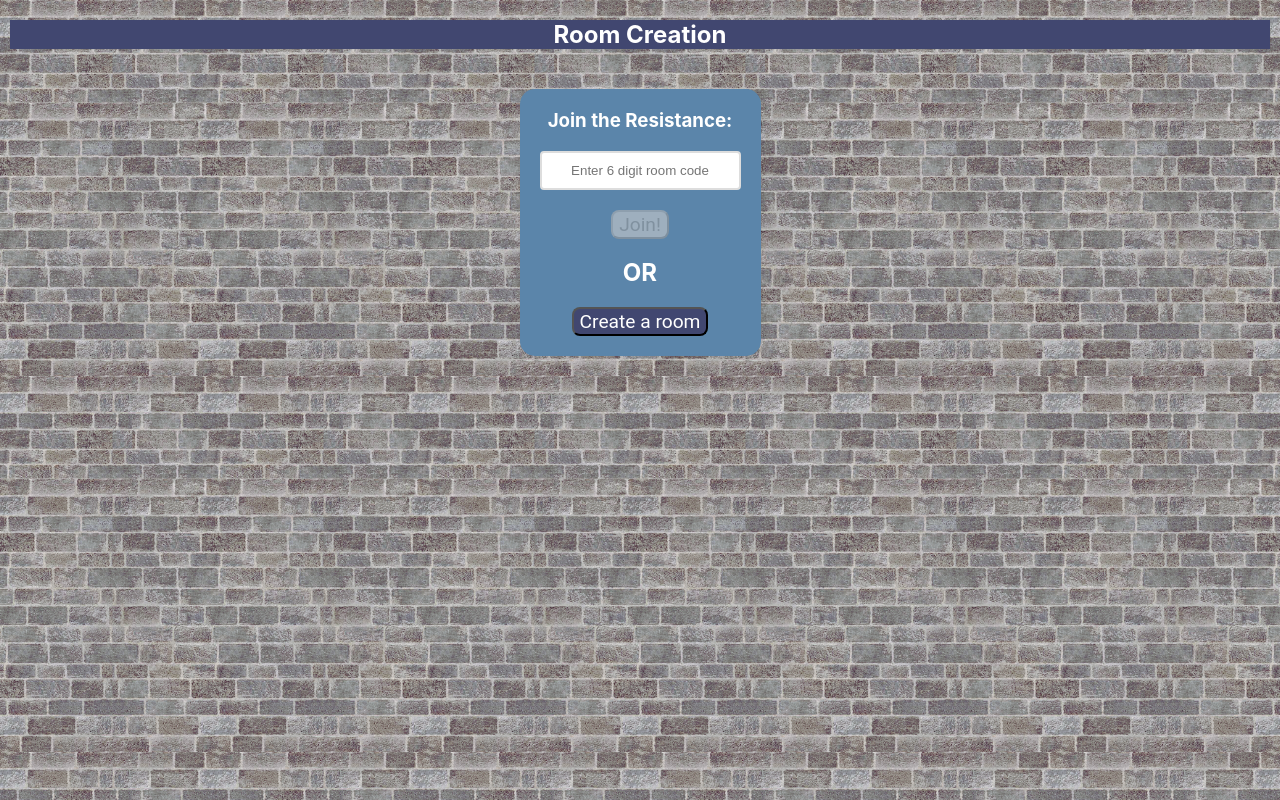
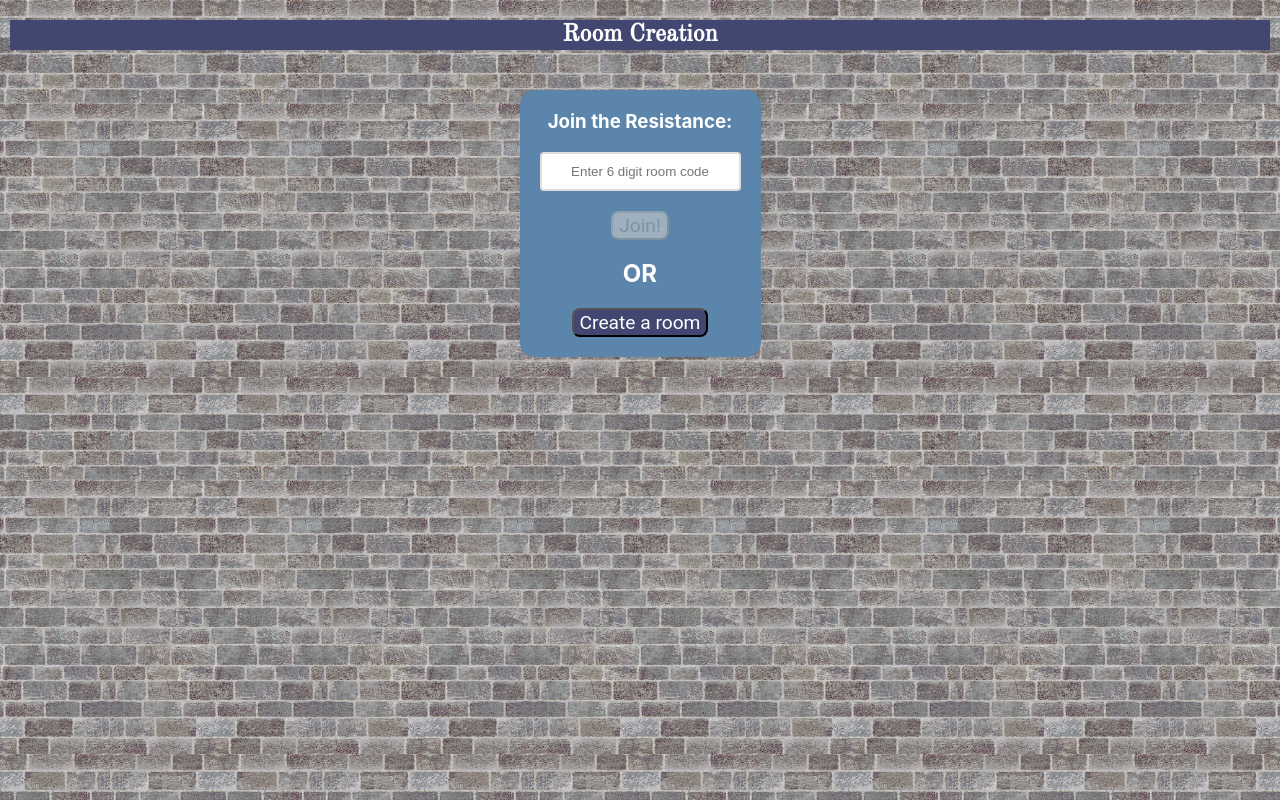
Before and after one commit to noahallen/Avalon, a React (Create React App) app: page / in a window 1280 px wide. Built offline with nearby package versions, Linux system fonts and the light colour scheme; no server answers.

Commit message:
Added old standard font for page header

```diff
--- a/src/index.css
+++ b/src/index.css
@@ -1,3 +1,5 @@
+@import url("https://fonts.googleapis.com/css2?family=Old+Standard+TT&display=swap");
+
 :root {
 	/* Text Colors */
 	--text-primary: #fff;
@@ -78,6 +80,8 @@ form button {
 	text-align: center;
 	background-color: var(--background-3);
 	color: var(--text-primary);
+
+	font-family: "Old Standard TT", serif;
 }
 
 /* below was previously here */
```
